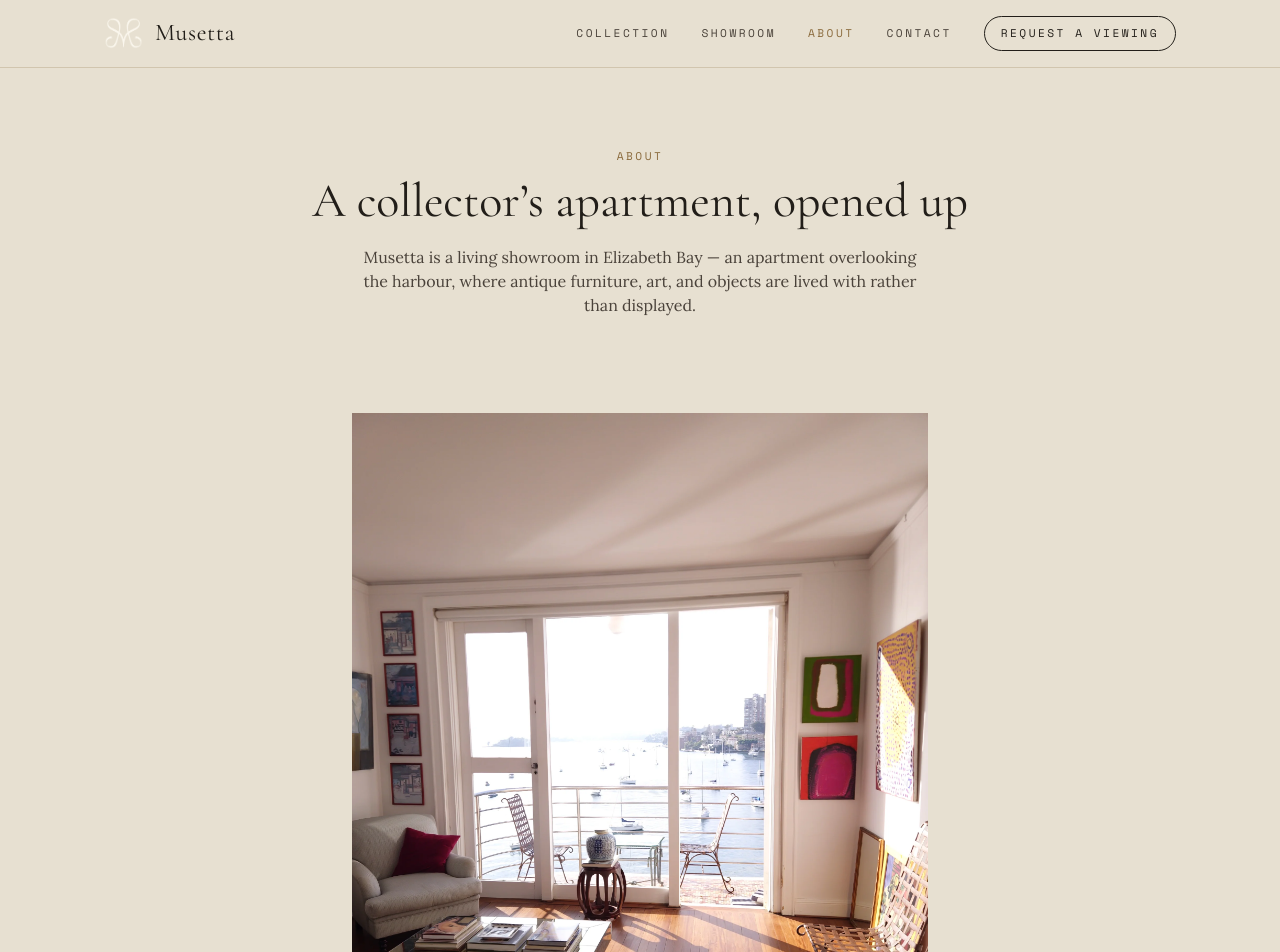
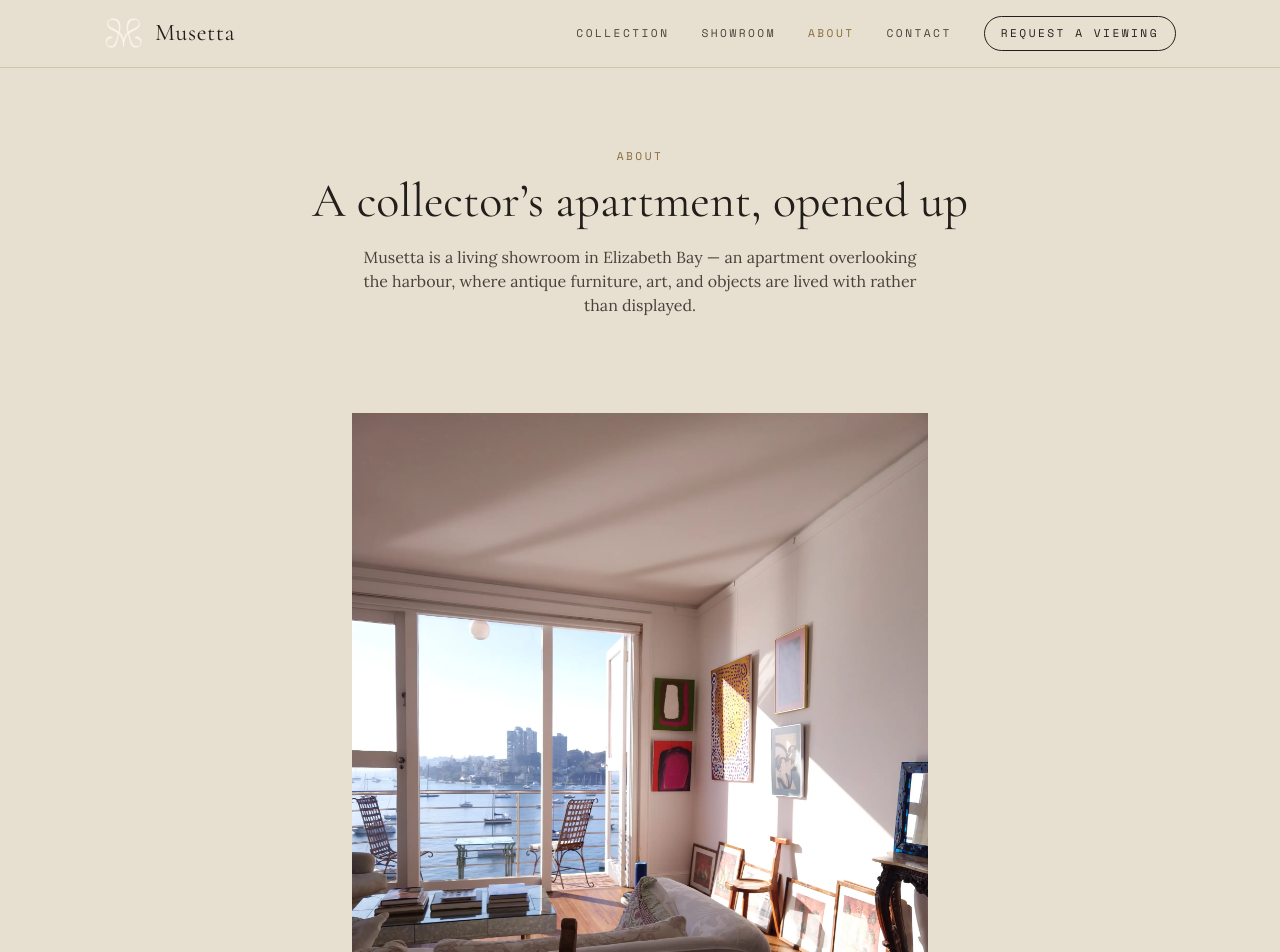
Before and after one commit to miacollis35-rgb/musetta-site, a Next.js app: page /about in a window 1280 px wide. Shown: the top 952 px of the page. Built offline with nearby package versions, Linux system fonts and the light colour scheme.

Commit message:
Replace About page photo

```diff
--- a/src/app/about/page.tsx
+++ b/src/app/about/page.tsx
@@ -19,7 +19,7 @@ export default function About() {
       <section className="px-6 py-14 md:py-20">
         <div className="relative mx-auto aspect-[3/4] w-full max-w-xl overflow-hidden">
           <Image
-            src="/about/harbour-terrace.webp"
+            src="/about/living-room-view.webp"
             alt="The harbour view from the Musetta balcony, Elizabeth Bay"
             fill
             sizes="(min-width: 768px) 576px, 100vw"
```
Also changed, not shown: public/about/harbour-terrace.webp (deleted), public/about/living-room-view.webp (added).
